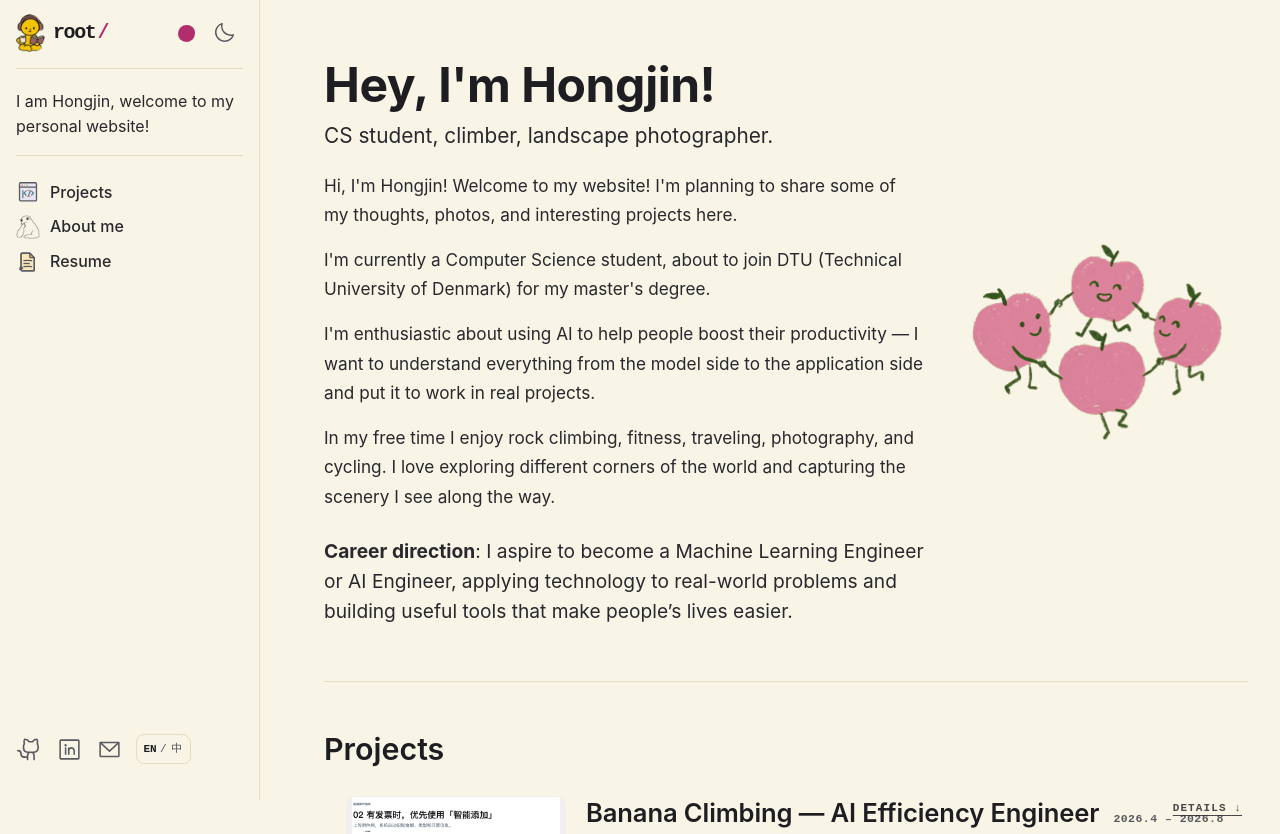
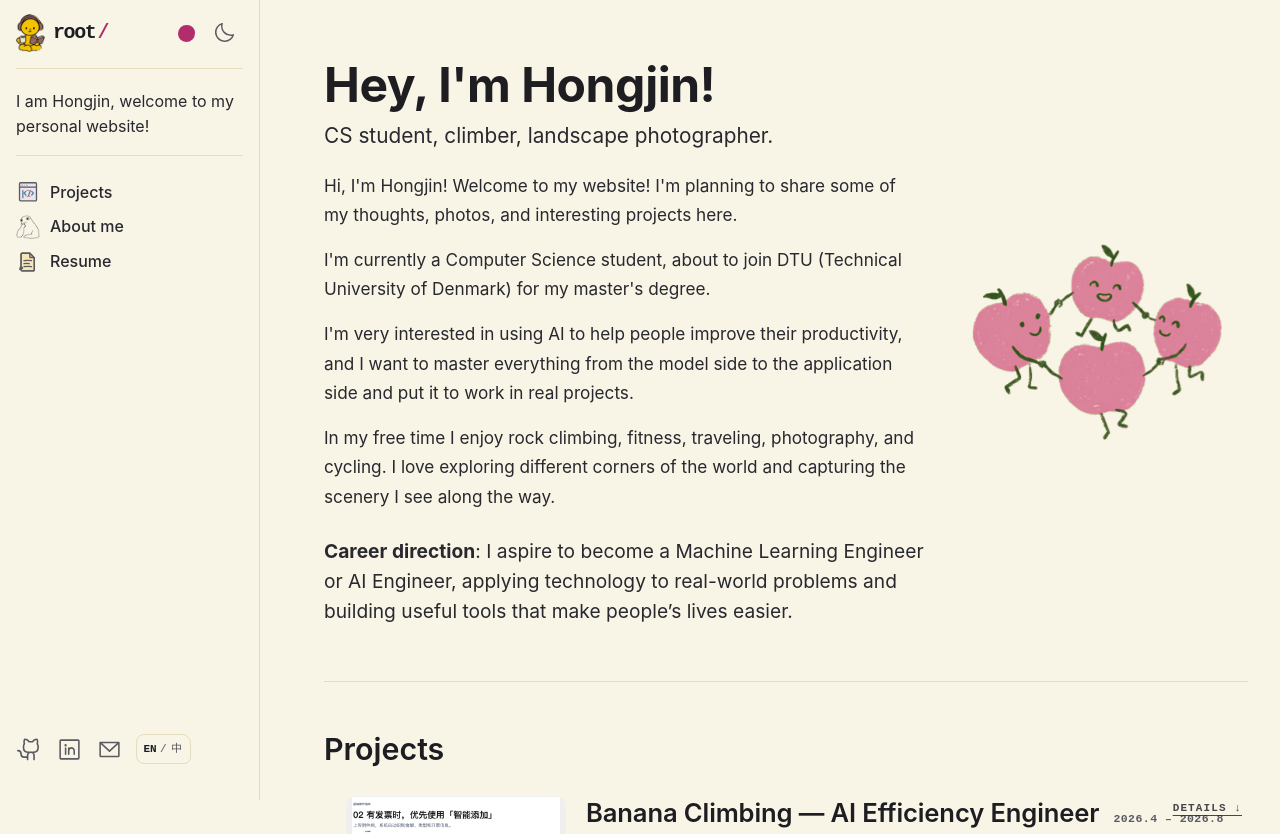
Before and after one commit to Hongjin-Lin/portfolio-site, a React (Vite) app: page / in a window 1280 px wide. Shown: the top 834 px of the page. Built offline with nearby package versions, Linux system fonts and the light colour scheme; a small style sheet from the web is missing; a web font is replaced by a local one.

Commit message:
Bio paragraph 3: 充满热情 -> 很感兴趣 (home + about, EN/ZH)

```diff
--- a/src/App.jsx
+++ b/src/App.jsx
@@ -73,7 +73,7 @@ const COPY = {
     lead: "CS student, climber, landscape photographer.",
     bio1: "Hi, I'm Hongjin! Welcome to my website! I'm planning to share some of my thoughts, photos, and interesting projects here.",
     bio2: "I'm currently a Computer Science student, about to join DTU (Technical University of Denmark) for my master's degree.",
-    bio3: "I'm enthusiastic about using AI to help people boost their productivity — I want to understand everything from the model side to the application side and put it to work in real projects.",
+    bio3: "I'm very interested in using AI to help people improve their productivity, and I want to master everything from the model side to the application side and put it to work in real projects.",
     bio4: "In my free time I enjoy rock climbing, fitness, traveling, photography, and cycling. I love exploring different corners of the world and capturing the scenery I see along the way.",
     close: "CLOSE ↑", details: "DETAILS ↓",
     career: "Career direction", careerText: ": I aspire to become a Machine Learning Engineer or AI Engineer, applying technology to real-world problems and building useful tools that make people’s lives easier.",
@@ -86,7 +86,7 @@ const COPY = {
     lead: "计算机专业学生、攀岩爱好者、摄影爱好者。",
     bio1: "你好，我是泓进！欢迎来到我的网站！我打算在这里分享一些我的想法、照片和有趣的项目。",
     bio2: "我目前是一名计算机科学专业的学生，即将前往丹麦技术大学（DTU）攻读硕士学位。",
-    bio3: "我对用 AI 帮助人们提升效率充满热情——我希望掌握从模型端到应用端的知识，并把它们应用到实际工作中。",
+    bio3: "我对用 AI 帮助人们提升效率很感兴趣，我希望掌握从模型端到应用端的知识，并把它们应用到实际工作中。",
     bio4: "闲暇时我喜欢攀岩、健身、旅行、摄影和骑自行车。我喜欢探索世界上不同的角落，并记录下所见的风景。",
     close: "收起 ↑", details: "查看详情 ↓",
     career: "职业方向", careerText: "：我希望未来成为机器学习工程师或 AI 工程师，用技术解决实际问题，打造实用工具，让人们的生活更轻松。",
--- a/src/about/About.jsx
+++ b/src/about/About.jsx
@@ -14,7 +14,7 @@ const COPY = {
     pageTitle: "About me",
     bio1: "Hi, I'm Hongjin! Welcome to my website! I'm planning to share some of my thoughts, photos, and interesting projects here.",
     bio2: "I'm currently a Computer Science student, about to join DTU (Technical University of Denmark) for my master's degree.",
-    bio3: "I'm enthusiastic about using AI to help people boost their productivity — I want to understand everything from the model side to the application side and put it to work in real projects.",
+    bio3: "I'm very interested in using AI to help people improve their productivity, and I want to master everything from the model side to the application side and put it to work in real projects.",
     bio4: "In my free time I enjoy rock climbing, fitness, traveling, photography, and cycling. I love exploring different corners of the world and capturing the scenery I see along the way.",
     contactHeading: "Contact",
     contactText: "Feel free to send me an email :)",
@@ -28,7 +28,7 @@ const COPY = {
     pageTitle: "个人介绍",
     bio1: "你好，我是泓进！欢迎来到我的网站！我打算在这里分享一些我的想法、照片和有趣的项目。",
     bio2: "我目前是一名计算机科学专业的学生，即将前往丹麦技术大学（DTU）攻读硕士学位。",
-    bio3: "我对用 AI 帮助人们提升效率充满热情——我希望掌握从模型端到应用端的知识，并把它们应用到实际工作中。",
+    bio3: "我对用 AI 帮助人们提升效率很感兴趣，我希望掌握从模型端到应用端的知识，并把它们应用到实际工作中。",
     bio4: "闲暇时我喜欢攀岩、健身、旅行、摄影和骑自行车。我喜欢探索世界上不同的角落，并记录下所见的风景。",
     contactHeading: "联系方式",
     contactText: "欢迎随时给我发邮件 :)",
```
